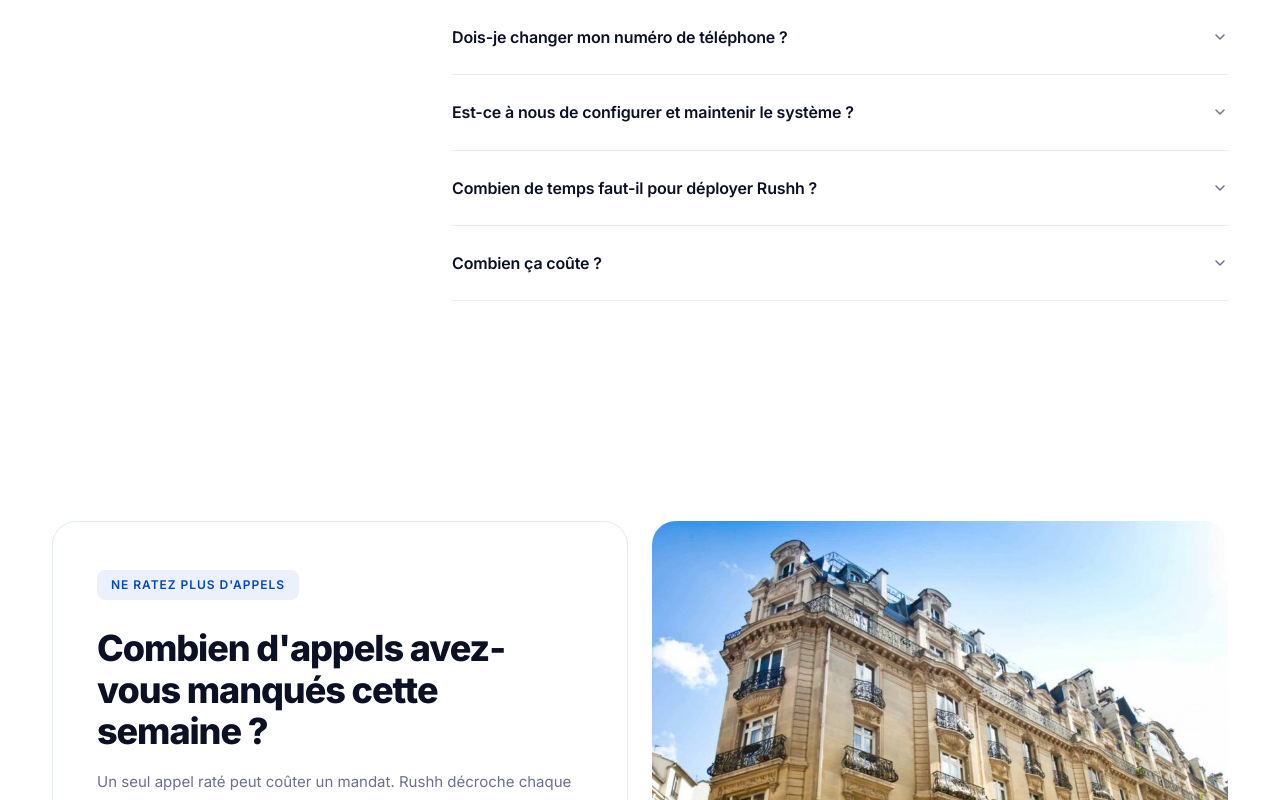
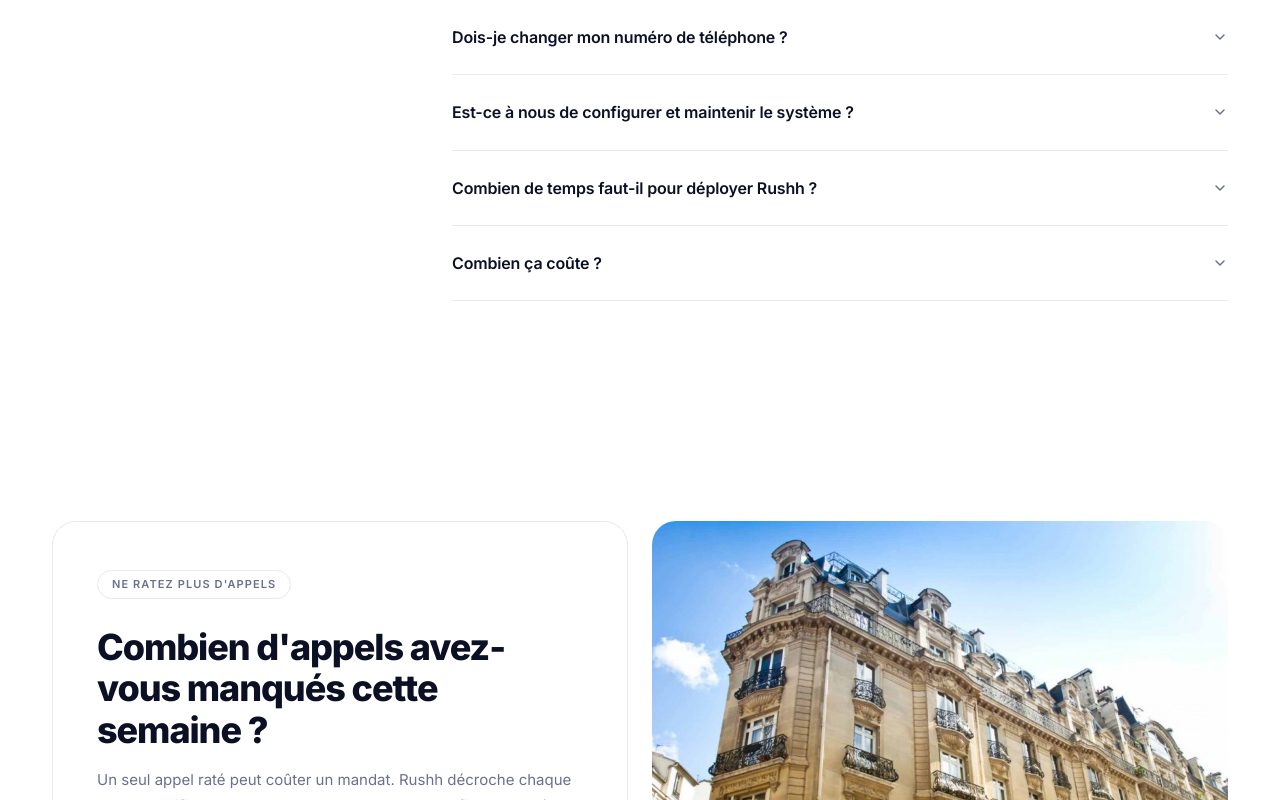
Before and after one commit to gasparddd64/rushh-landingpage, a Next.js app: page / in a window 1280 px wide. Shown: the part 6430-7230 px from the top of the page. Built offline with nearby package versions, Linux system fonts and the light colour scheme.

Commit message:
fix: swap testimonial order, unify CTA eyebrow pill style

```diff
--- a/app/globals.css
+++ b/app/globals.css
@@ -2793,14 +2793,15 @@ section { position: relative; }
 }
 .cta-kz-eyebrow {
   display: inline-block;
-  font-size: 12px;
+  font-size: 11px;
   font-weight: 600;
   text-transform: uppercase;
-  letter-spacing: 0.08em;
-  color: #0047C6;
-  background: rgba(0,71,198,0.08);
-  padding: 6px 14px;
-  border-radius: 8px;
+  letter-spacing: 0.1em;
+  color: var(--muted);
+  background: transparent;
+  border: 1px solid var(--line);
+  padding: 5px 14px;
+  border-radius: 999px;
   margin-bottom: 28px;
   align-self: flex-start;
 }
--- a/components/sections/TestimonialsSection.tsx
+++ b/components/sections/TestimonialsSection.tsx
@@ -4,17 +4,17 @@ import { useState } from "react";
 
 const testimonials = [
   {
+    quote: "Enfin une vraie solution. Je n'ai plus à me soucier du téléphone qui sonne toute la journée quand je suis en rendez-vous — je sais que mes appels sont pris en charge, proprement et rapidement.",
+    initials: "DH",
+    name: "David Houiseau",
+    role: "Conseiller immobilier — Sceaux",
+    stars: 5,
+  },
+  {
     quote: "La conversation est fluide, le ton est naturel et l'ambiance « open space » avec le bruit du clavier donne un bon feeling. On a l'impression de parler à une vraie assistante.",
     initials: "FB",
     name: "Florent Bringuier",
     role: "Gérant — Mon Office Immobilier, Aix",
-    stars: 5,
-  },
-  {
-    quote: "Enfin une vraie solution. Je n'ai plus à me soucier du téléphone qui sonne toute la journée quand je suis en rendez-vous — je sais que mes appels sont pris en charge, proprement et rapidement.",
-    initials: "DH",
-    name: "David Houiseau",
-    role: "Conseiller immobilier — Sceaux",
     stars: 5,
   },
 ];
```
